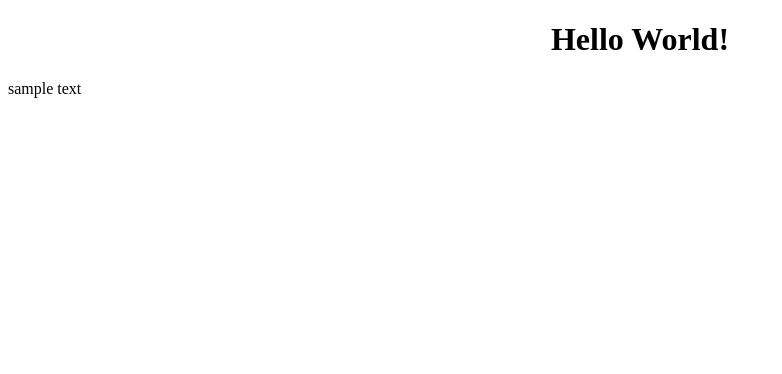
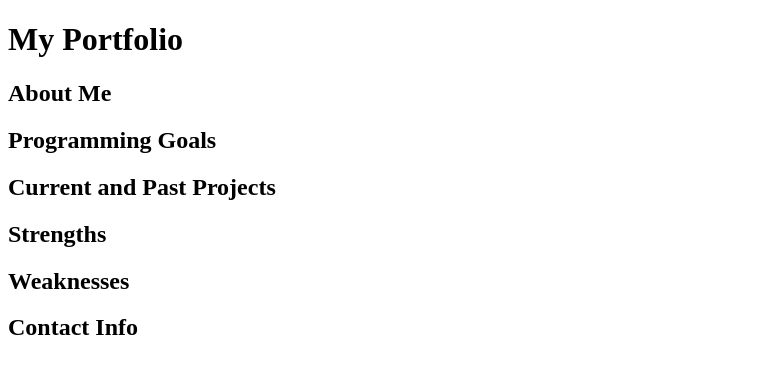
Before and after one commit to pepe-fr0g/pepe-fr0g-portfolio, a plain HTML site: page index.html in a window 1280 px wide. Shown: the whole page, without its empty margins (0-782 px from the left). Drawn offline with Linux system fonts and the light colour scheme.

Commit message:
initial contents for index.html

```diff
--- a/index.html
+++ b/index.html
@@ -6,7 +6,12 @@
     <title>Portfolio</title>
 </head>
 <body>
-    <h1 style="text-align: center;">Hello World!</h1>
-    <p>sample text</p>
+    <h1>My Portfolio</h1>
+    <h2>About Me</h2>
+    <h2>Programming Goals</h2>
+    <h2>Current and Past Projects</h2>
+    <h2>Strengths</h2>
+    <h2>Weaknesses</h2>
+    <h2>Contact Info</h2>
 </body>
 </html>
```
Also changed, not shown: 1 other file.
